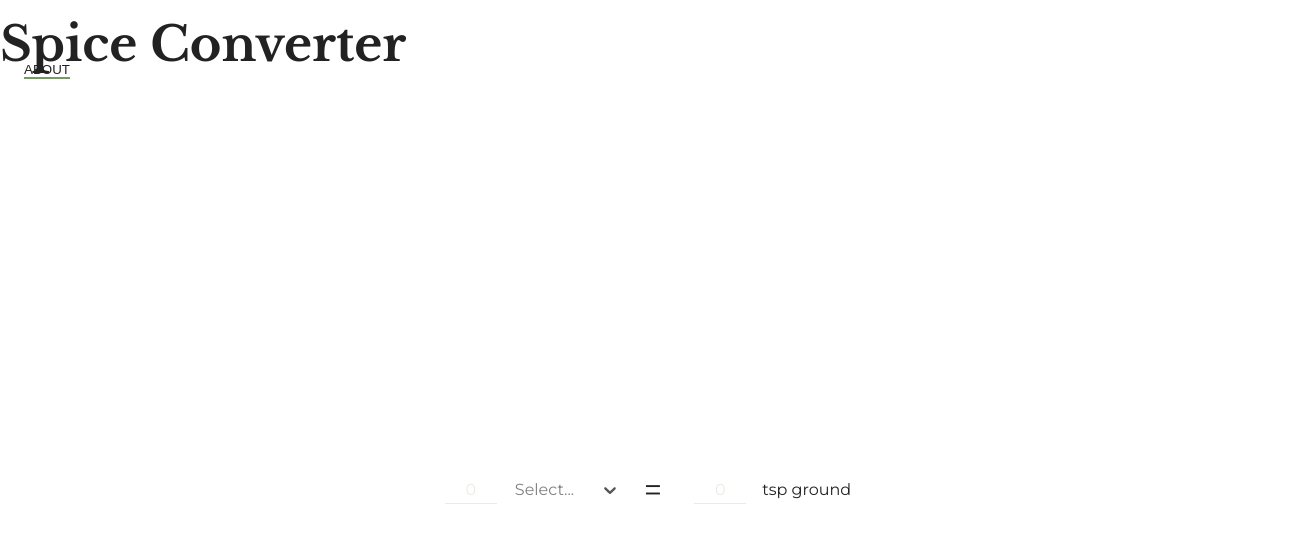
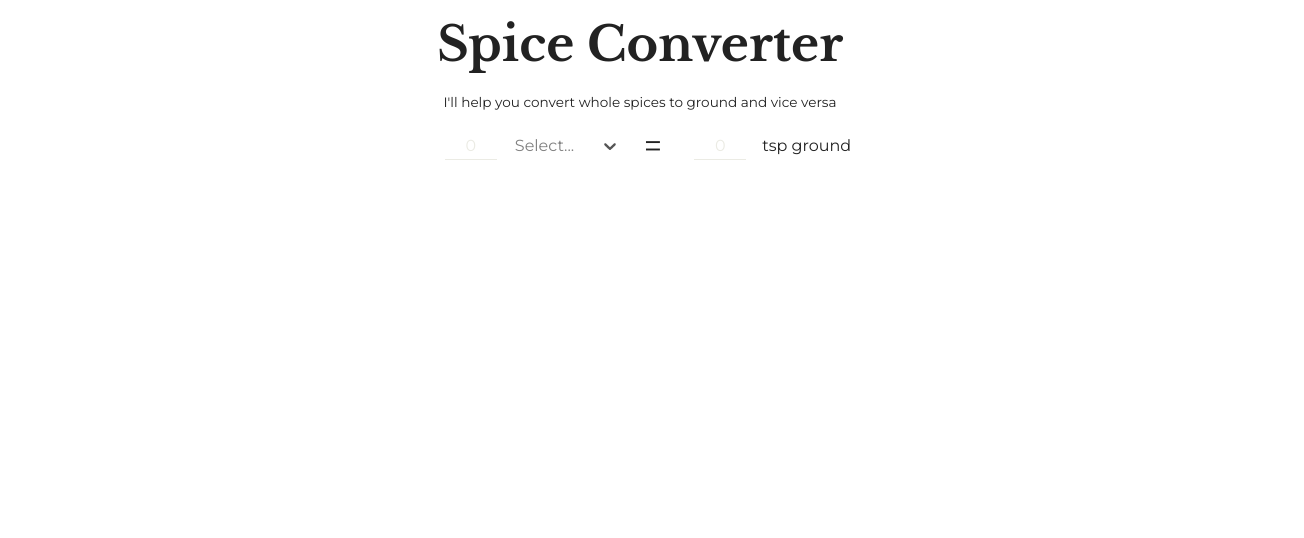
Before and after one commit to catehernandez/spice-converter, a React (Create React App) app: page / in a window 1280 px wide. Shown: the top 538 px of the page, 1304 px wide, since content can reach past the window. Built offline with nearby package versions, Linux system fonts and the light colour scheme.

Commit message:
Add site title
- Temporarily delete "About" link

```diff
--- a/src/App.js
+++ b/src/App.js
@@ -7,19 +7,27 @@ import SpiceConverter from './components/SpiceConverter';
 const Main = styled.main`
   display: flex;
   align-items: center;
-  height: 100vh;
   justify-content: center;
 `;
 
-const AppHeader = `
-  align-items: center;
+const AppHeader = styled.div`
+  text-align: center;
+  width: 100%;
+`;
+
+const Tagline = styled.div`
+  font-size: 0.85rem;
 `;
 
 const App = () => {
   return (
     <React.Fragment>
-      <Navbar />
-      <h1>Spice Converter</h1>
+      <AppHeader>
+        <h1>Spice Converter</h1>
+        <Tagline>
+          I'll help you convert whole spices to ground and vice versa
+        </Tagline>
+      </AppHeader>
       <Main>
         <SpiceConverter />
       </Main>
```
